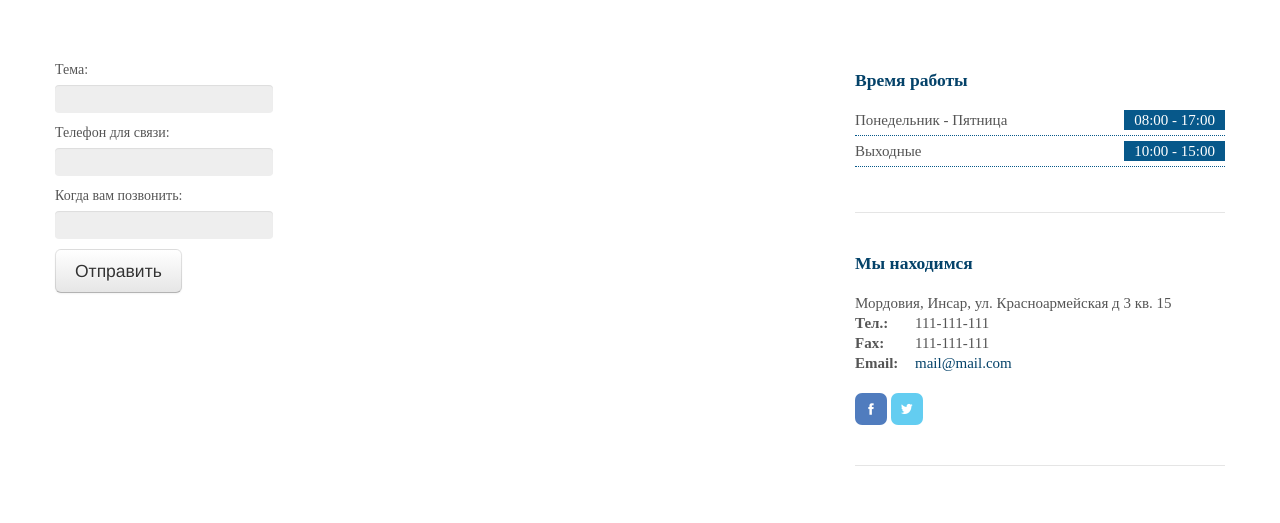
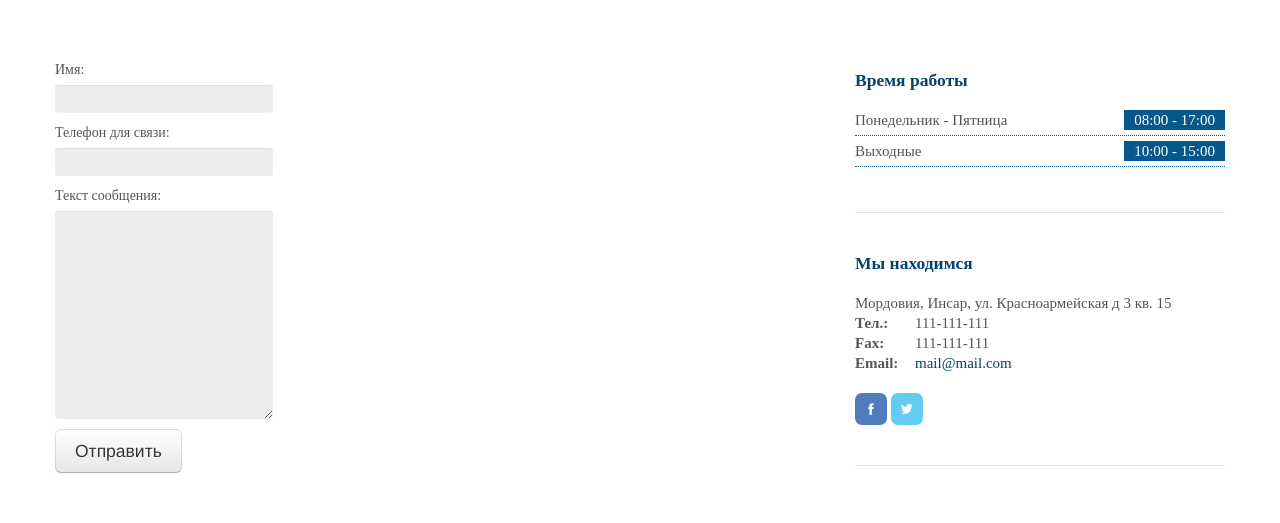
Before and after one commit to trmaxim/okno_project, a Django app: page /contact/ in a window 1280 px wide. Shown: the part 1211-1734 px from the top of the page. Run offline with Django 3.2, Linux system fonts and the light colour scheme; data comes from the database, SQL or seed files in the repository; both versions use the stored data as it was after the commit; parts of the project's set-up code (start-up, migrations or seed data) failed here and were passed over; some web fonts are replaced.

Commit message:
Contacts update

```diff
--- a/contacts/forms.py
+++ b/contacts/forms.py
@@ -1,15 +1,8 @@
 from django import forms
-from django.forms.extras.widgets import SelectDateWidget
-from django.contrib.admin.widgets import AdminDateWidget
-from django.forms.widgets import DateInput
+
 
 
 class ContactForm(forms.Form):
 	name = forms.CharField(max_length = 100)
-	number = forms.CharField()
-	date = forms.DateField(widget=DateInput)
-
-
-	class Media:
-		css = {'all': ('pretty.css',)}
-		js = ('animations.js', 'actions.js')
+	number = forms.CharField(max_length=12)
+	message = forms.CharField(widget = forms.Textarea(attrs = {'class': 'form-control'}))
--- a/contacts/views.py
+++ b/contacts/views.py
@@ -11,11 +11,12 @@ def contact(request):
 		if form.is_valid():
 			name = form.cleaned_data['name']
 			number = form.cleaned_data['number']
-			date = form.cleaned_data['date']
+			message = form.cleaned_data['message']
 
+
+			email_list = ['int_var@mail.ru']
 			try:
-				you_admin_email = ['int_var@mail.ru']
-				send_mail(name, number, date, you_admin_email)
+				send_mail(name, number, message, email_list)
 			except BadHeaderError: #Защита от уязвимости
 				return HttpResponse('Invalid header found')
 			#Переходим на другую страницу, если сообщение отправлено
--- a/templates/contacts/contact.html
+++ b/templates/contacts/contact.html
@@ -21,7 +21,7 @@
                         	<div class="span4">
                             	   {{ form.non_field_errors }}
                                 <div>
-                                  <label for="id_subject">Тема:</label>
+                                  <label for="id_subject">Имя:</label>
                                   {{ form.name.errors }}
                                   {{ form.name }}
                                 </div>
@@ -32,9 +32,10 @@
                                 </div>
 
                                 <div>
-                                  <label for="id_message">Когда вам позвонить:</label>
-                                  {{ form.date}}
+                                  <label for="id_message">Текст сообщения:</label>
+                                  {{ form.message}}
                                 </div>
+
                             	<p id="btnsubmit">
                                     <input type="submit" id="send" value="Отправить" class="btn btn-large" /></p>
                          	</div>
--- a/templates/portfolio/portfolio.html
+++ b/templates/portfolio/portfolio.html
@@ -27,8 +27,8 @@
                     <!-- <h4>Изображение проекта окон -->
                     {% for images in object_list %}
                     <div class="span3 item event">
-                        <a class="preview" href="{{images.image}}" data-gal="prettyPhoto" title="{{images.description}}">
-                            <img src="{% static 'img/pic-blank-1.gif' %}" data-original="{{images.image}}" alt="">
+                        <a class="preview" href="{{MEDIA_URL}}{{images.image}}" data-gal="prettyPhoto" title="{{images.description}}">
+                            <img src="{% static 'img/pic-blank-1.gif' %}" data-original="{{MEDIA_URL}}{{images.image}}" alt="">
                         </a>
                         <h4>{{images.name}}</h4>
                         <span>{{images.pub_date}}</span>
```
Also changed, not shown: db.sqlite3, media/portfolio/1_N7REk4K.jpg (added), media/portfolio/2_JoaRA7u.jpg (added).
